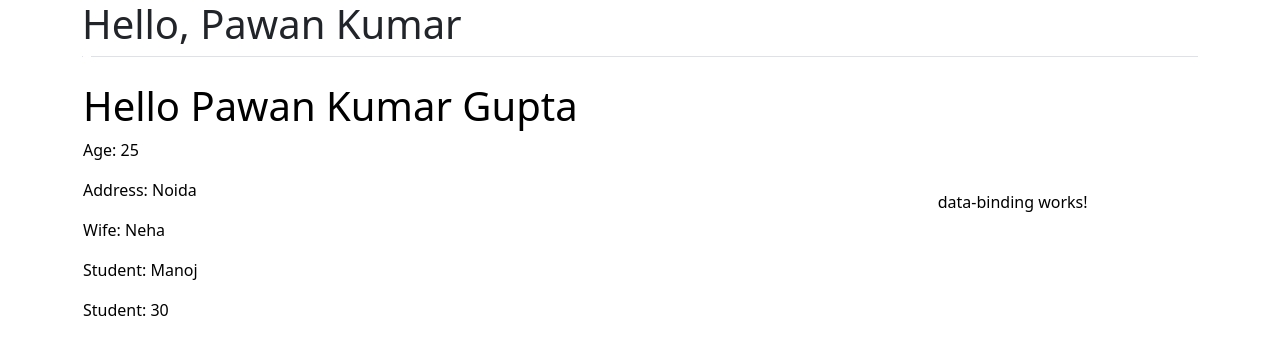
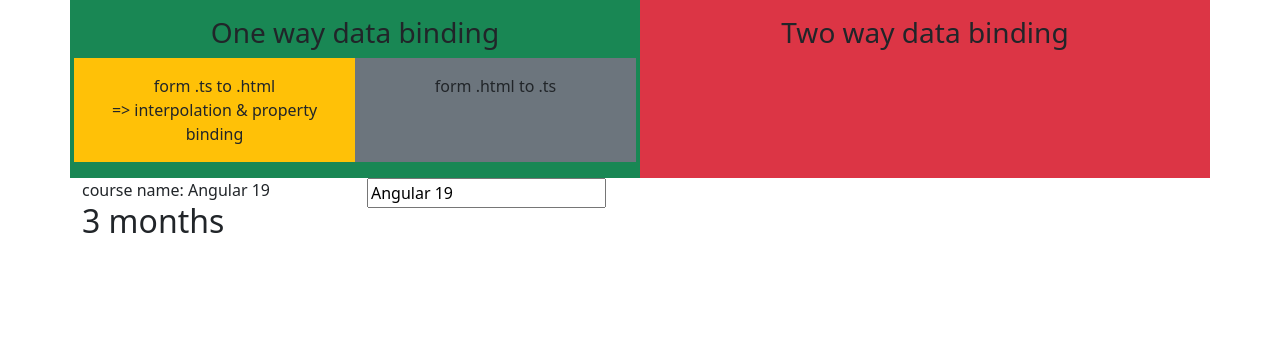
Before and after one commit to Rubipatel1989/angular19-first, an Angular app: page / in a window 1280 px wide. Shown: the top 354 px of the page. Built offline with nearby package versions, Linux system fonts and the light colour scheme.

Commit message:
One way data binding

```diff
--- a/src/app/app.component.html
+++ b/src/app/app.component.html
@@ -1,4 +1,4 @@
-
+<!--
 <div class="container">
     <h1>Hello, {{ title }}</h1>
 <table class="table table-striped table-bordered">
@@ -11,4 +11,9 @@
         </td>
     </tr>
 </table>
+</div> -->
+
+
+<div class="container">
+    <app-data-binding></app-data-binding>
 </div>
--- a/src/app/components/data-binding/data-binding.component.html
+++ b/src/app/components/data-binding/data-binding.component.html
@@ -1 +1,28 @@
-<p>data-binding works!</p>
+<div class="row">
+    <div class="col-6 bg-success text-center p-3">
+        <h3>One way data binding</h3>
+        <div class="row">
+            <div class="col-6 bg-warning p-3">
+                form .ts to .html
+                <br>
+                => interpolation & property binding
+            </div>
+            <div class="col-6 bg-secondary p-3">
+                form .html to .ts
+            </div>
+        </div>
+    </div>
+    <div class="col-6 bg-danger text-center p-3">
+        <h3>Two way data binding</h3>
+    </div>
+</div>
+<div class="row">
+    <div class="col-3">
+        course name: {{courseName}}<br>
+        <h2>{{courseDuration}}</h2>
+
+    </div>
+    <div class="col-3">
+        <input type="text" value="{{courseName}}">
+
+</div>
--- a/src/app/components/data-binding/data-binding.component.ts
+++ b/src/app/components/data-binding/data-binding.component.ts
@@ -7,5 +7,6 @@ import { Component } from '@angular/core';
   styleUrl: './data-binding.component.css'
 })
 export class DataBindingComponent {
-
+courseName: string = 'Angular 19';
+courseDuration: string = '3 months';
 }
```
Also changed, not shown: 1 other file (tests, documents, lock files or other folders).
